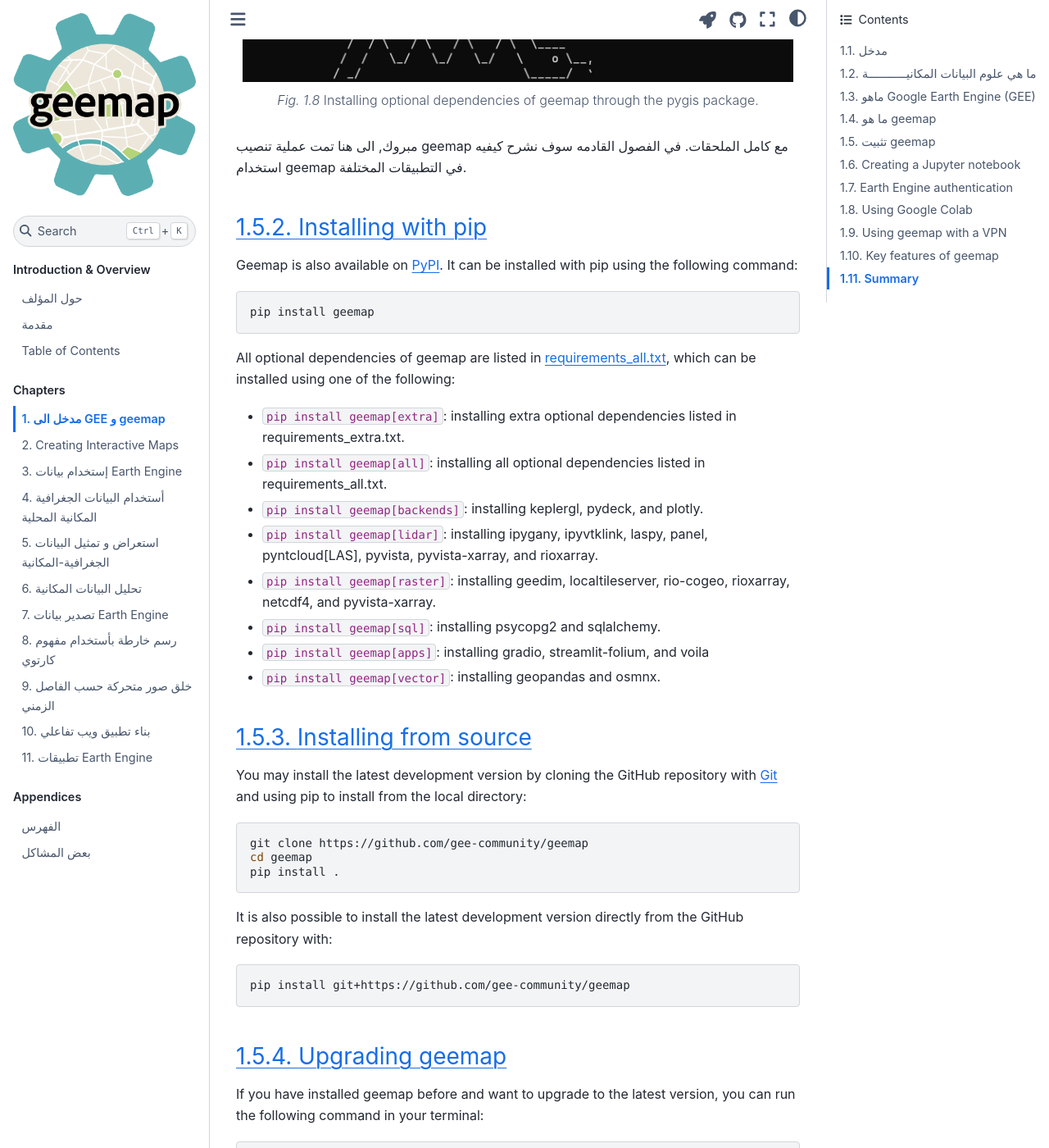
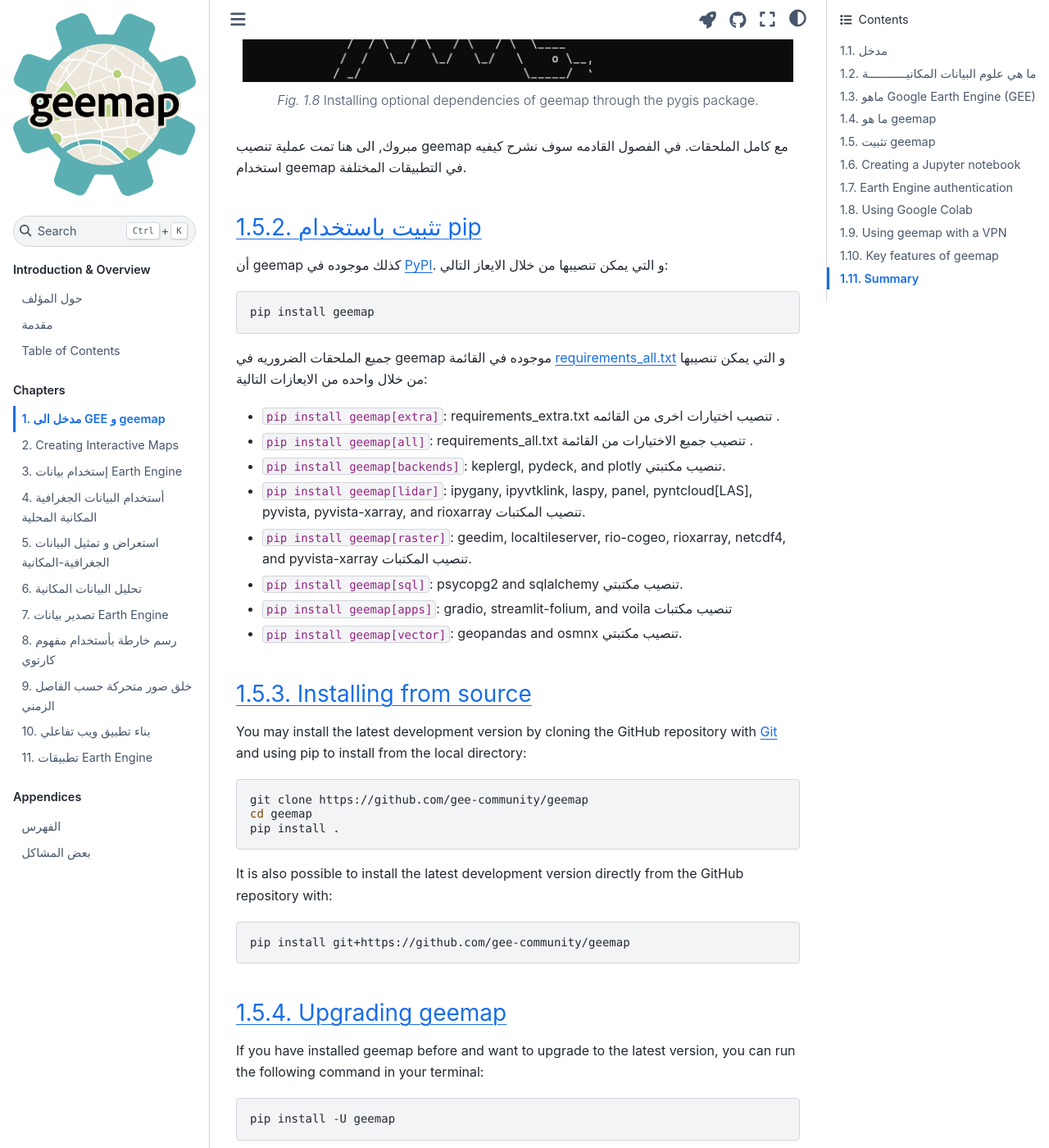
Before and after one commit to giswqs/geebook-arabic, a Jupyter Book: the page built from chapters/01_introduction.md, in a window 1280 px wide and 1400 px high, scrolled down 7021 px. Shown: the whole window at 82% size. Built offline with Jupyter Book 1.0.4 settings and Sphinx 7.4.7 and the Sphinx Book theme 1.1.4, drawn with Linux system fonts in a browser that asks for light colours; cross-references to code outside the pages are shown as plain code; some of the changed text lies outside the part shown.

Commit message:
Update 01_introduction.md

````diff
--- a/chapters/01_introduction.md
+++ b/chapters/01_introduction.md
@@ -150,24 +150,25 @@ name: ch01_install_pygis
 مبروك, الى هنا تمت عملية تنصيب geemap مع كامل الملحقات. في الفصول القادمه سوف نشرح كيفيه استخدام geemap في التطبيقات المختلفة.
 
 
-### Installing with pip
+### تثبيت باستخدام pip
+أن geemap كذلك موجوده في [PyPI](https://pypi.org/project/geemap). و التي يمكن تنصيبها من خلال الايعاز التالي:
 
-Geemap is also available on [PyPI](https://pypi.org/project/geemap). It can be installed with pip using the following command:
+
 
 ```bash
 pip install geemap
 ```
+جميع الملحقات الضروريه في geemap موجوده في القائمة [requirements_all.txt](https://github.com/gee-community/geemap/blob/master/requirements_all.txt) و التي يمكن تنصيبها من خلال واحده من الايعازات التالية:
 
-All optional dependencies of geemap are listed in [requirements_all.txt](https://github.com/gee-community/geemap/blob/master/requirements_all.txt), which can be installed using one of the following:
 
-- `pip install geemap[extra]`: installing extra optional dependencies listed in requirements_extra.txt.
-- `pip install geemap[all]`: installing all optional dependencies listed in requirements_all.txt.
-- `pip install geemap[backends]`: installing keplergl, pydeck, and plotly.
-- `pip install geemap[lidar]`: installing ipygany, ipyvtklink, laspy, panel, pyntcloud[LAS], pyvista, pyvista-xarray, and rioxarray.
-- `pip install geemap[raster]`: installing geedim, localtileserver, rio-cogeo, rioxarray, netcdf4, and pyvista-xarray.
-- `pip install geemap[sql]`: installing psycopg2 and sqlalchemy.
-- `pip install geemap[apps]`: installing gradio, streamlit-folium, and voila
-- `pip install geemap[vector]`: installing geopandas and osmnx.
+- `pip install geemap[extra]`: requirements_extra.txt تنصيب اختيارات اخرى من القائمه .
+- `pip install geemap[all]`: requirements_all.txt تنصيب جميع الاختيارات من القائمة .
+- `pip install geemap[backends]`: keplergl, pydeck, and plotly  تنصيب مكتبتي.
+- `pip install geemap[lidar]`: ipygany, ipyvtklink, laspy, panel, pyntcloud[LAS], pyvista, pyvista-xarray, and rioxarray تنصيب المكتبات.
+- `pip install geemap[raster]`:  geedim, localtileserver, rio-cogeo, rioxarray, netcdf4, and pyvista-xarray  تنصيب المكتبات.
+- `pip install geemap[sql]`:  psycopg2 and sqlalchemy  تنصيب مكتبتي.
+- `pip install geemap[apps]`: gradio, streamlit-folium, and voila تنصيب مكتبات
+- `pip install geemap[vector]`: geopandas and osmnx  تنصيب مكتبتي.
 
 ### Installing from source
 
````
